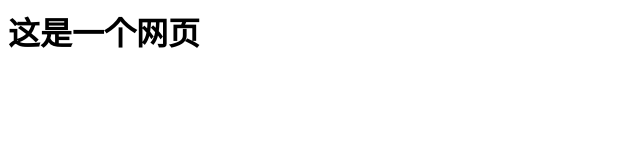
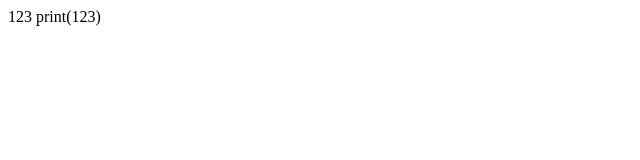
Before and after one commit to kan32744/kan32744.github.io, a plain HTML site: page index.html in a window 1280 px wide. Shown: the whole page, without its empty margins (0-640 px from the left). Drawn offline with Linux system fonts and the light colour scheme.

Commit message:
Update index.html

```diff
--- a/index.html
+++ b/index.html
@@ -1 +1,15 @@
-<h1>这是一个网页</h1>
+<!DOCTYPE html>
+<html lang="en">
+<head>
+    <meta charset="UTF-8">
+    <title>Title</title>
+
+    <script src="pyscript.js" defer></script>
+</head>
+<body>
+<py-script>
+123
+print(123)
+</py-script>
+</body>
+</html>
```
